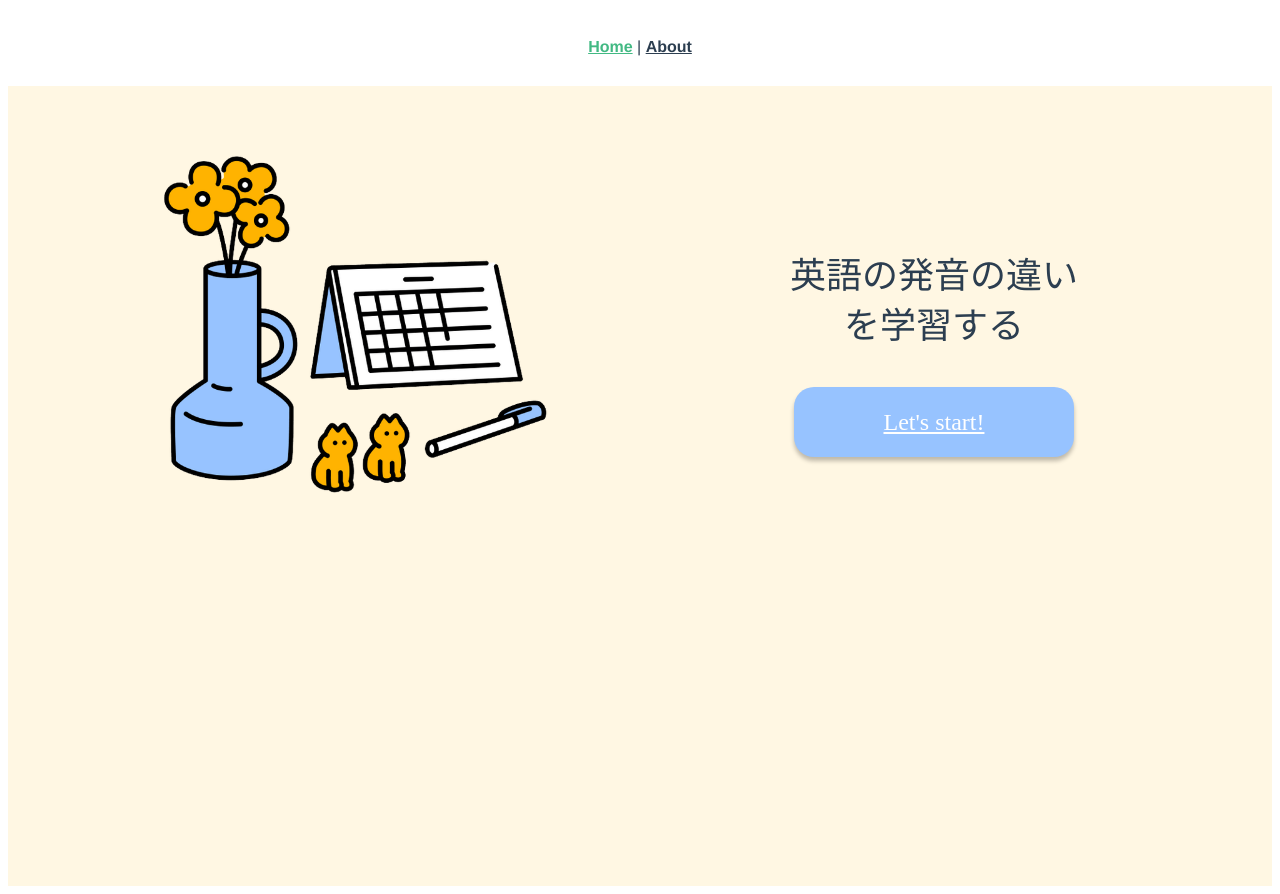
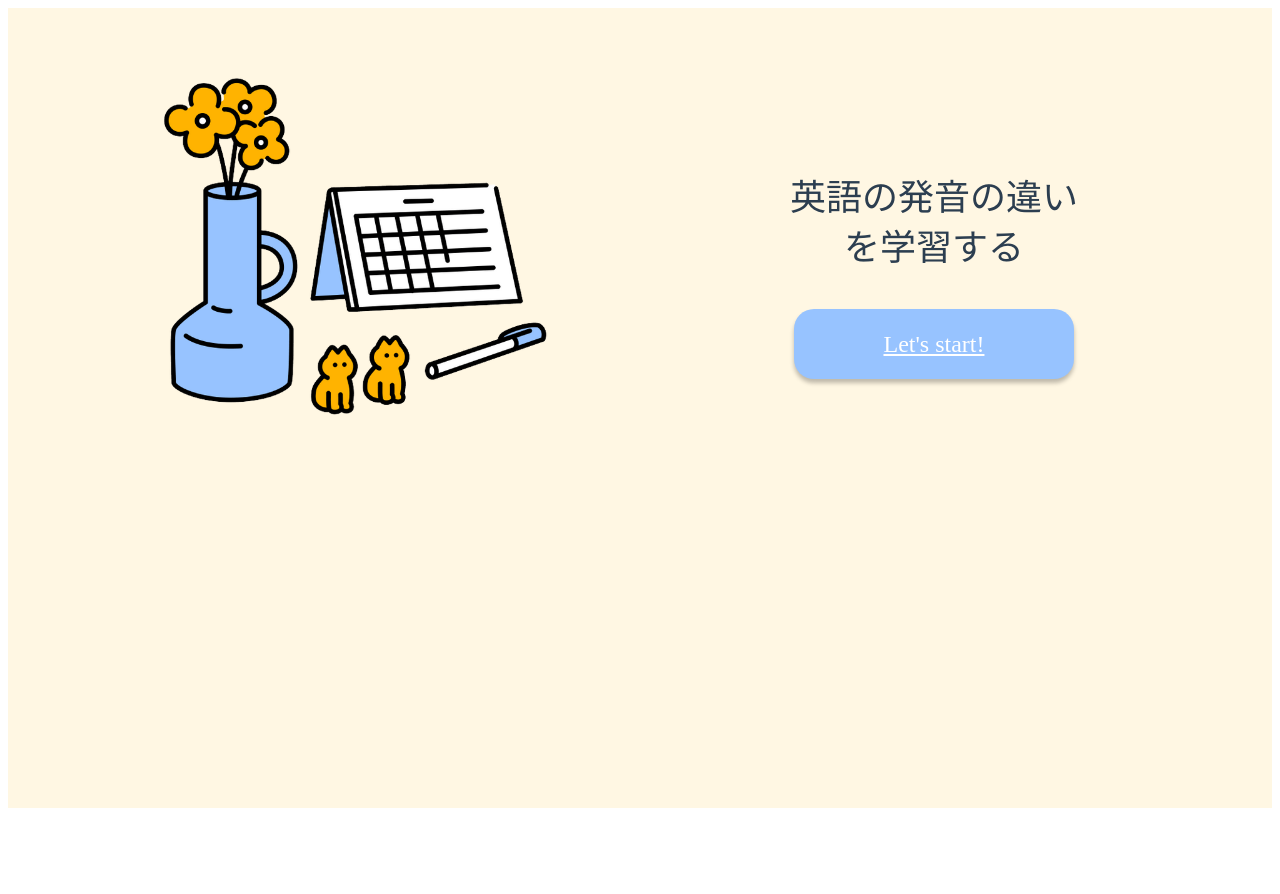
Before and after one commit to kooooo2014/English-Quiz, a Vue app: page / in a window 1280 px wide. After the commit the page ends 816 px from the top, so only its background shows below. Built offline with nearby package versions, Linux system fonts and the light colour scheme.

Commit message:
delete router-link from App.vue

```diff
--- a/src/App.vue
+++ b/src/App.vue
@@ -1,12 +1,14 @@
 <template>
   <div id="app">
-    <div id="nav">
-      <router-link to="/">Home</router-link> |
-      <router-link to="/about">About</router-link>
-    </div>
     <router-view/>
   </div>
 </template>
+
+<script>
+export default {
+
+}
+</script>
 
 <style>
 #app {
```
